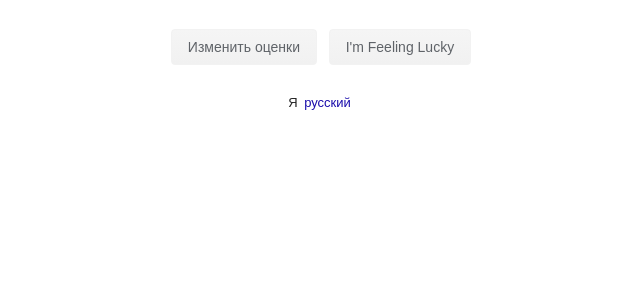
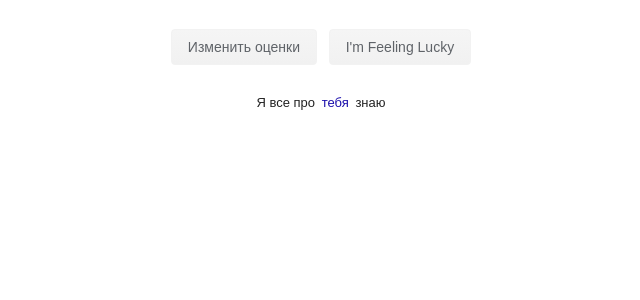
Before and after one commit to hedgeho/bibki, a Flask app: page / in a window 1280 px wide. Shown: the part 363-663 px from the top of the page, without its empty margins (319-959 px from the left). Run offline with Flask 2, Linux system fonts and the light colour scheme; parts of the project's set-up code (start-up, migrations or seed data) failed here and were passed over.

Commit message:
ya russkiy

```diff
--- a/templates/google.html
+++ b/templates/google.html
@@ -1653,7 +1653,7 @@
                                     }
                                 </style>
                                 <div id="SIvCob">
-                                    Я <a href="https://vk.com/id0">русский</a>
+                                    Я все про <a href="https://vk.com/id0">тебя</a> знаю
                                 </div>
                             </div>
                             <div id="swml"></div>
```
